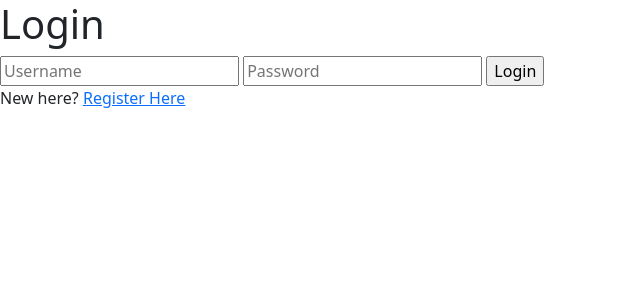
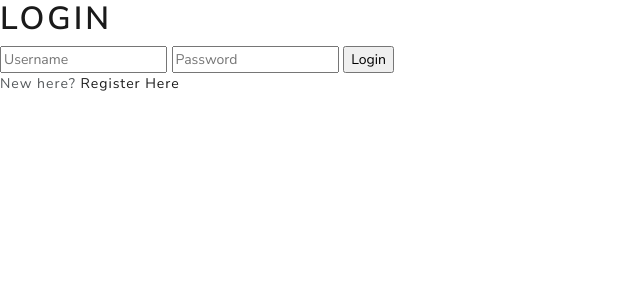
Before and after one commit to Baachus/Test_App, a Django app: page /family_tree/login/ in a window 1280 px wide. Shown: the top 300 px of the page, without its empty margins (0-640 px from the left). Run offline with Django 5.2, Linux system fonts and the light colour scheme; some libraries are stand-ins or nearby versions.

Commit message:
resolved simple css and updated data

```diff
--- a/scooby_doo/family_tree/templates/family_tree/pages/layout.html
+++ b/scooby_doo/family_tree/templates/family_tree/pages/layout.html
@@ -6,8 +6,9 @@
         <meta name="viewport" content="width=device-width, initial-scale=1.0">
         <title>Scooby-Doo Family Tree</title>
         <!-- Include Bootstrap CSS -->
-        <link href="https://cdn.jsdelivr.net/npm/bootstrap@5.0.2/dist/css/bootstrap.min.css" rel="stylesheet" integrity="sha384-EVSTQN3/azprG1Anm3QDgpJLIm9Nao0Yz1ztcQTwFspd3yD65VohhpuuCOmLASjC" crossorigin="anonymous">
-        <link rel="stylesheet" href="{% static 'family_tree/css/style.css' %}">
+        <!-- <link rel="stylesheet" href="{% static 'family_tree/css/bootstrap.min.css' %}">
+        <link href="https://cdn.jsdelivr.net/npm/bootstrap@5.0.2/dist/css/bootstrap.min.css" rel="stylesheet" integrity="sha384-EVSTQN3/azprG1Anm3QDgpJLIm9Nao0Yz1ztcQTwFspd3yD65VohhpuuCOmLASjC" crossorigin="anonymous"> -->
+        <link rel="stylesheet" href="https://cdn.jsdelivr.net/npm/bootswatch@4.5.2/dist/lux/bootstrap.min.css">
     </head>
     <body>
         <div class="header">
@@ -28,6 +29,7 @@
             </nav>
         {% endif %}
         </div>
+
         <div class="app-container">
             {% block content %}
             {% endblock %}
--- a/scooby_doo/family_tree/templates/family_tree/pages/login.html
+++ b/scooby_doo/family_tree/templates/family_tree/pages/login.html
@@ -1,6 +1,7 @@
 {% extends 'family_tree/pages/layout.html' %}
 
 {% block content %}
+<div class="login-container">
     <h1>Login</h1>
     <form method="POST">
         {% csrf_token %}
@@ -10,4 +11,5 @@
         <input type="submit" value="Login">
     </form>
     <p>New here? <a href='{% url "family_tree:register" %}'>Register Here</a></p>
+</div>
 {% endblock %}
```
Also changed, not shown: README.md, scooby_doo/db.sqlite3, scooby_doo/family_tree/static/family_tree/assets/favicon.ico (added), scooby_doo/family_tree/static/family_tree/assets/img/bg-masthead.jpg (added), scooby_doo/family_tree/static/family_tree/assets/img/bg-signup.jpg (added), scooby_doo/family_tree/static/family_tree/assets/img/demo-image-01.jpg (added), scooby_doo/family_tree/static/family_tree/assets/img/demo-image-02.jpg (added), scooby_doo/family_tree/static/family_tree/assets/img/ipad.png (added). Lines whose indentation alone changed are shown as unchanged.
